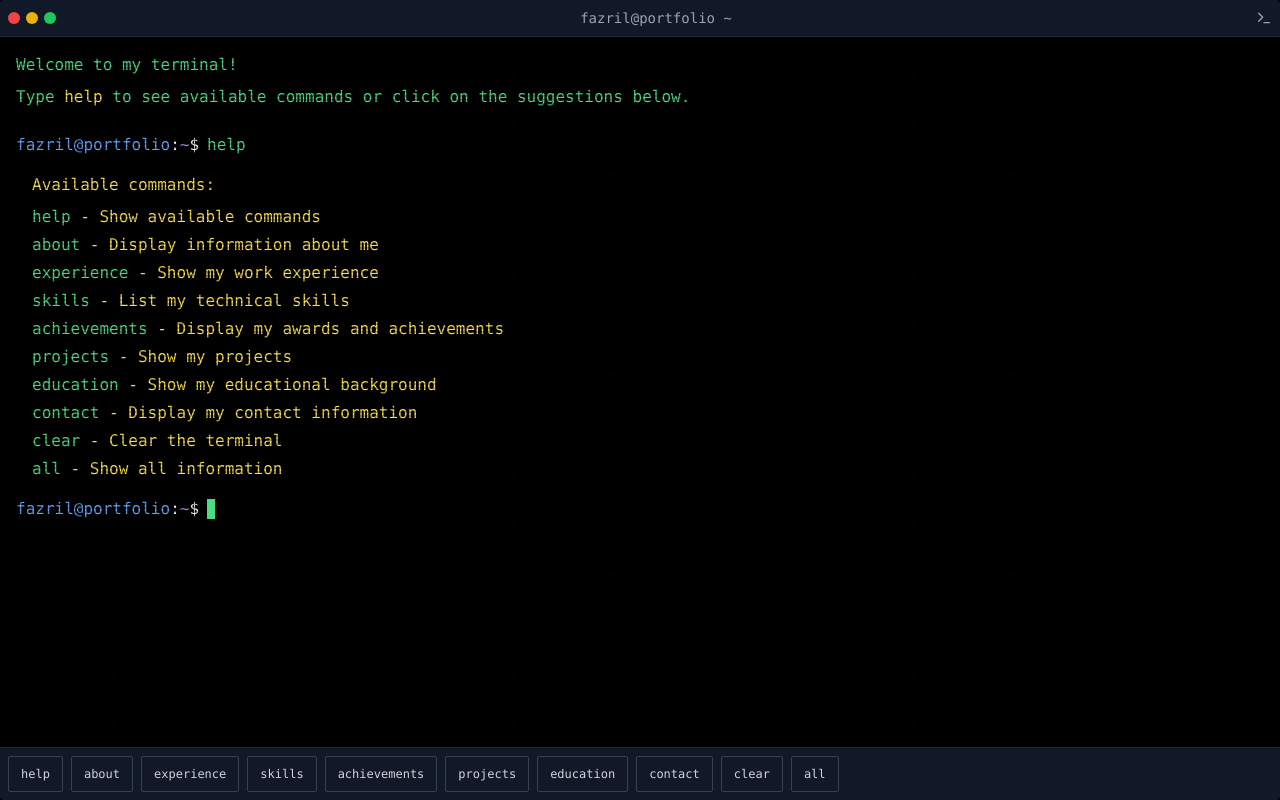
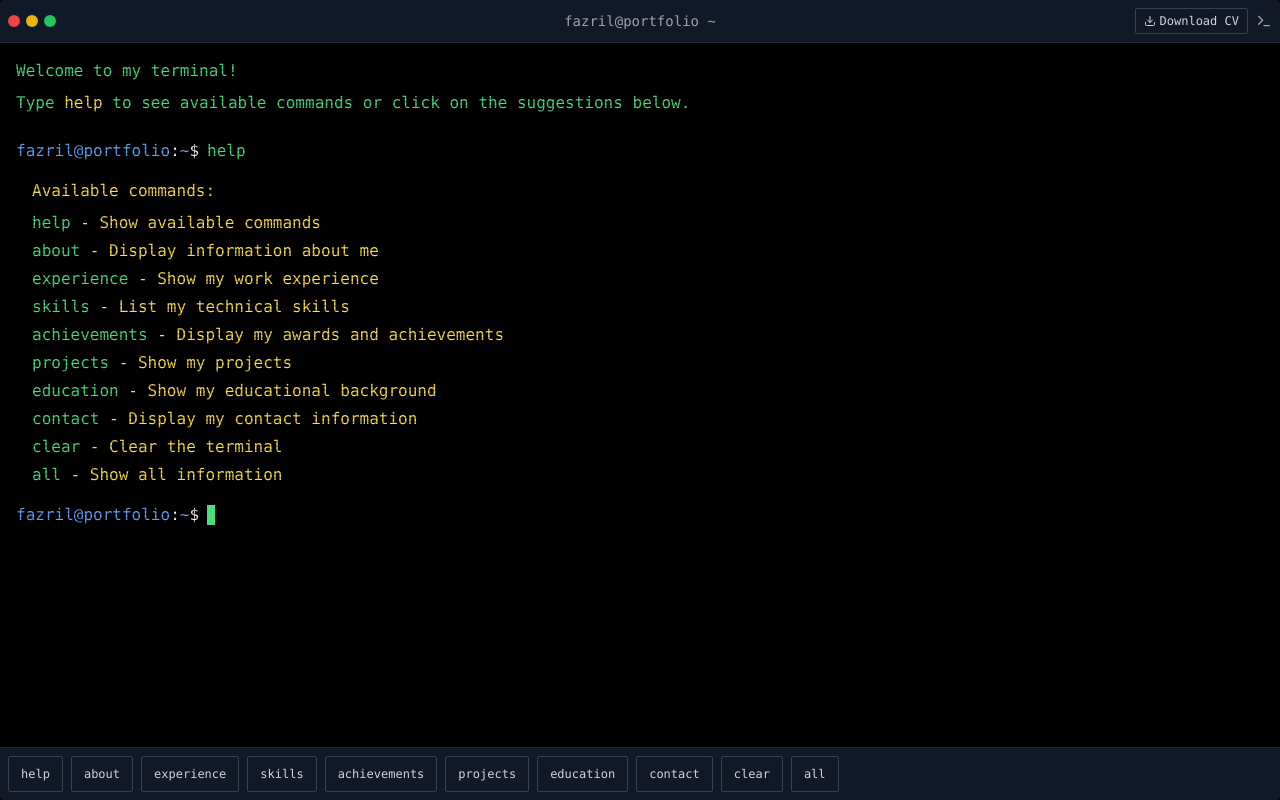
Before and after one commit to fzrilsh/portfolio-website, a Next.js app: page / in a window 1280 px wide. Built offline with nearby package versions, Linux system fonts and the light colour scheme.

Commit message:
feat: add download cv button

```diff
--- a/components/terminal.tsx
+++ b/components/terminal.tsx
@@ -2,7 +2,7 @@
 
 import { useState, useEffect, useRef } from "react"
 import { Button } from "@/components/ui/button"
-import { TerminalIcon, Download } from "lucide-react"
+import { TerminalIcon, Download, Menu, X } from "lucide-react"
 import { motion, AnimatePresence } from "framer-motion"
 import TerminalOutput from "@/components/terminal-output"
 import TerminalInput from "@/components/terminal-input"
@@ -14,6 +14,7 @@ export default function Terminal() {
   const terminalRef = useRef<HTMLDivElement>(null)
   const [isPWAInstallable, setIsPWAInstallable] = useState(false)
   const [deferredPrompt, setDeferredPrompt] = useState<any>(null)
+  const [isMenuOpen, setIsMenuOpen] = useState(false);
 
   const availableCommands = [
     { command: "help", description: "Show available commands" },
@@ -41,14 +42,10 @@ export default function Terminal() {
     return () => clearTimeout(timer)
   }, [])
 
-  // PWA installation
   useEffect(() => {
     const handleBeforeInstallPrompt = (e: Event) => {
-      // Prevent Chrome 67 and earlier from automatically showing the prompt
       e.preventDefault()
-      // Stash the event so it can be triggered later
       setDeferredPrompt(e)
-      // Update UI to notify the user they can add to home screen
       setIsPWAInstallable(true)
     }
 
@@ -132,37 +129,89 @@ export default function Terminal() {
 
   const changeFullscreen = () => {
     const element = document.documentElement
-    if('requestFullscreen' in element) {
+    if ('requestFullscreen' in element) {
       element.requestFullscreen()
-    }else if('webkitRequestFullscreen' in (element as any)){
+    } else if ('webkitRequestFullscreen' in (element as any)) {
       (element as any).webkitRequestFullscreen()
-    }else if ('msRequestFullscreen' in (element as any)){
+    } else if ('msRequestFullscreen' in (element as any)) {
       (element as any).msRequestFullscreen()
     }
   }
 
   return (
     <div className="relative h-screen flex flex-col">
-      <div className="flex items-center gap-2 p-2 bg-gray-900 border-b border-gray-800 rounded-t-lg">
+      <div className="flex items-center justify-between p-2 bg-gray-900 border-b border-gray-800 rounded-t-lg relative">
         <div className="flex gap-1.5">
           <div className="w-3 h-3 rounded-full bg-red-500" aria-hidden="true" />
-          <div className="w-3 h-3 rounded-full bg-yellow-500" aria-hidden="true" onClick={() => document.fullscreenElement && document.exitFullscreen()} />
-          <div className="w-3 h-3 rounded-full bg-green-500" aria-hidden="true" onClick={changeFullscreen} />
+          <div
+            className="w-3 h-3 rounded-full bg-yellow-500"
+            aria-hidden="true"
+            onClick={() => document.fullscreenElement && document.exitFullscreen()}
+          />
+          <div
+            className="w-3 h-3 rounded-full bg-green-500"
+            aria-hidden="true"
+            onClick={changeFullscreen}
+          />
         </div>
-        <div className="flex-1 text-center text-sm text-gray-400">fazril@portfolio ~ </div>
+
+        <div className="absolute left-1/2 transform -translate-x-1/2 text-sm text-gray-400">
+          fazril@portfolio ~
+        </div>
+
         <div className="flex items-center gap-2">
+          <div className="md:hidden">
+            <button onClick={() => setIsMenuOpen(!isMenuOpen)} aria-label="Toggle menu">
+              {isMenuOpen ? <X className="w-5 h-5 text-gray-300" /> : <Menu className="w-5 h-5 text-gray-300" />}
+            </button>
+
+            {isMenuOpen && (
+              <div className="absolute right-2 top-12 bg-gray-800 border border-gray-700 rounded-lg shadow-lg p-3 z-50 flex flex-col gap-2">
+                <a
+                  href="/fazril-syaveral-hillaby.pdf"
+                  download
+                  className="inline-flex items-center gap-1 text-xs px-2 py-1 border border-gray-700 text-gray-300 bg-transparent hover:bg-gray-800 hover:text-green-400 rounded-md"
+                  aria-label="Download CV"
+                >
+                  <Download className="h-3 w-3" />
+                  Download CV
+                </a>
+                {isPWAInstallable && (
+                  <Button
+                    size="sm"
+                    variant="outline"
+                    className="text-xs bg-transparent border-gray-700 text-gray-300 hover:bg-gray-700 hover:text-green-400"
+                    onClick={installPWA}
+                  >
+                    <Download className="h-3 w-3" /> Install
+                  </Button>
+                )}
+              </div>
+            )}
+          </div>
+
+          <div className="hidden md:flex items-center gap-2">
+            <a
+              href="/fazril-syaveral-hillaby.pdf"
+              download
+              className="inline-flex items-center gap-1 text-xs px-2 py-1 border border-gray-700 text-gray-300 bg-transparent hover:bg-gray-800 hover:text-green-400 rounded-md"
+              aria-label="Download CV"
+            >
+              <Download className="h-3 w-3" />
+              Download CV
+            </a>
             {isPWAInstallable && (
               <Button
                 size="sm"
                 variant="outline"
                 className="text-xs bg-transparent border-gray-700 text-gray-300 hover:bg-gray-800 hover:text-green-400 flex items-center gap-1"
                 onClick={installPWA}
-              aria-label="Install as app"
               >
                 <Download className="h-3 w-3" /> Install
               </Button>
             )}
-          <TerminalIcon className="h-4 w-4 text-gray-400" aria-hidden="true" />
+            <TerminalIcon className="h-4 w-4 text-gray-400" />
+          </div>
         </div>
       </div>
 
```
Lines whose indentation alone changed are shown as unchanged.
